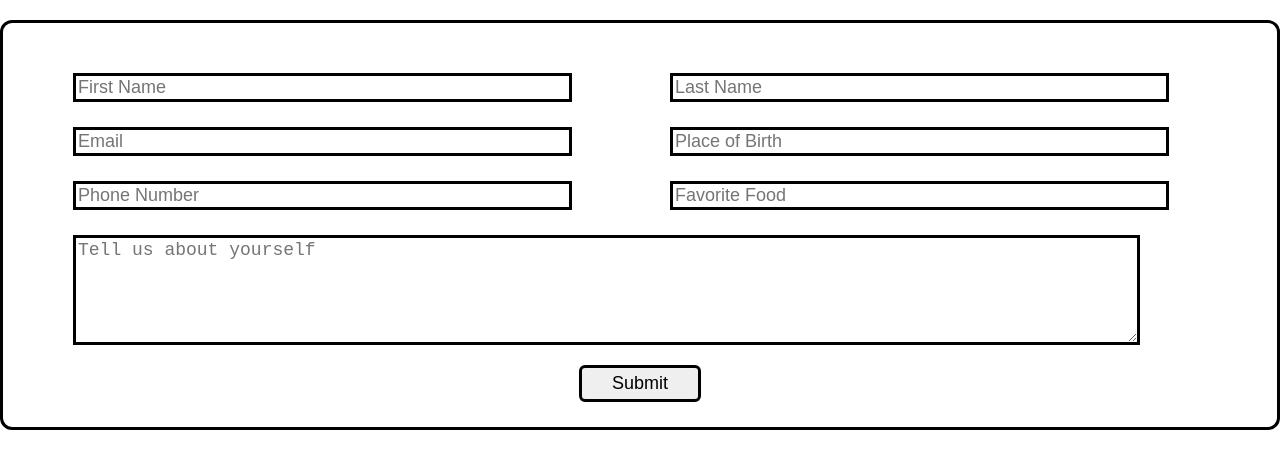
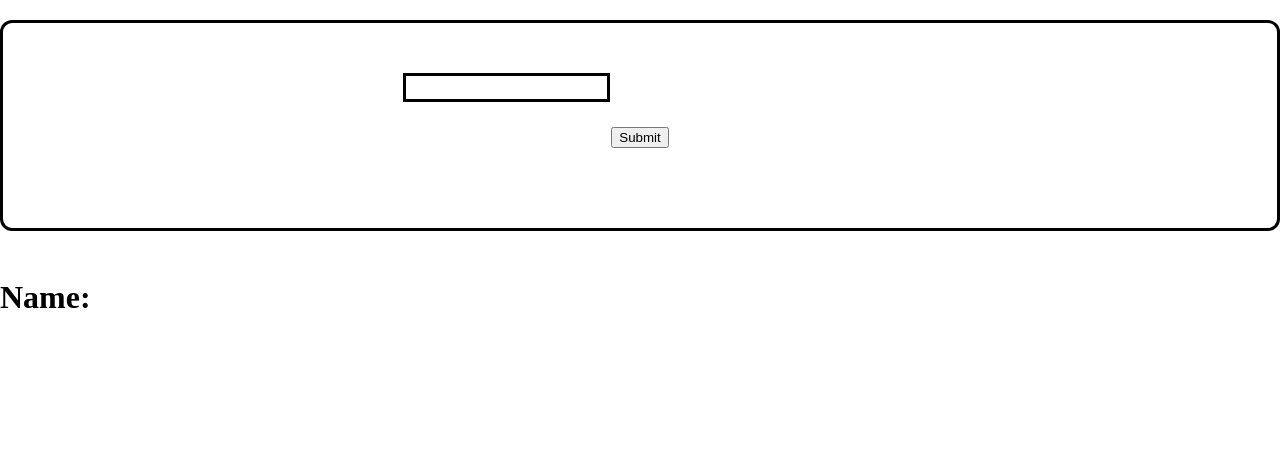
Before and after one commit to nks397/Module-3, a React (Create React App) app: page / in a window 1280 px wide. Shown: the top 468 px of the page. Built offline with nearby package versions, Linux system fonts and the light colour scheme.

Commit message:
name-entry

```diff
--- a/src/App.js
+++ b/src/App.js
@@ -1,93 +1,58 @@
 import React from "react"
-import Badge from "./Badge"
 
-class App extends React.Component{
-    constructor(){
+class App extends React.Component {
+    constructor() {
         super()
         this.state = {
-            firstName: "",
-            lastName: "",
-            email: "",
-            placeOfBirth: "",
-            phoneNumber: "",
-            favFood: "",
-            aboutYou: "",
-            badgeArr: []
+            name: "",
+            nameArr: []
         }
-        this.handleSubmit = this.handleSubmit.bind(this)
-        this.handleChange = this.handleChange.bind(this)
-        this.handleNumbers = this.handleNumbers.bind(this)
+            this.handleChange = this.handleChange.bind(this)
+            this.handleSubmit = this.handleSubmit.bind(this)
+    }
+    handleChange(event) {
+        const {name, value} = event.target
+        this.setState({
+            [name]: value,
+        })
     }
 
     handleSubmit(event) {
         event.preventDefault()
         this.setState(prevState => {
             return {
-                firstName: "",
-                lastName: "",
-                email: "",
-                placeOfBirth: "",
-                phoneNumber: "",
-                favFood: "",
-                aboutYou: "",
-                badgeArr: [
-                    ...prevState.badgeArr, {...prevState}
+                nameArr: [
+                    ...prevState.nameArr, {name: prevState.name}
+
                 ]
             }
         })
+        console.log("Submit successful!")
     }
 
 
-    handleChange(event){
-        const {name, value} = event.target
-        this.setState({
-            [name]: value
-        })
-    }
+    render() {
+        const newNameArr = this.state.nameArr.map((namesList, index) => <li key={index}>{namesList.name}</li>)
+        return (
+            <div>
+                <form onSubmit={this.handleSubmit}>
+                    <input type="text" name="name" value={this.state.name} onChange={this.handleChange}/>
+                    <button type="submit">Submit</button>
+                </form>
+                <br />
+                <h1>Name: {this.state.name}</h1>
+                <br />
+                <ol style={{fontSize: "20px"}}>
+                    {newNameArr}
+                </ol>
+            </div>
+        )
 
-    handleNumbers(event){
-        let phoneNumber = event.target.value;
-        if (!Number(phoneNumber)) {
-            return
-        }
-        this.setState({
-            [event.target.name]: phoneNumber
-        })
-    }
-
-    render() {
-        const badges = this.state.badgeArr.map((item)=>{ return <Badge key={item}{...item}/>})
-        return(
-            <div className="input-container">
-                <form onSubmit={this.handleSubmit}>
-                    <input style={{width: "248%", position: "relative", right: "330px"}} type="text" name="firstName" placeholder="First Name" value={this.state.firstName} minlength="3" onChange={this.handleChange} required/>
-                    <input style={{width: "248%", position: "relative", left: "-10px"}} type="text" name="lastName" placeholder="Last Name" value={this.state.lastName} minlength="3" onChange={this.handleChange} required/>
-                    <input style={{width: "248%", position: "relative", right: "330px"}} type="text" name="email" placeholder="Email" value={this.state.email} minlength="3" onChange={this.handleChange} required/>
-                    <input style={{width: "248%", position: "relative", left: "-10px"}} type="text" name="placeOfBirth" placeholder="Place of Birth" value={this.state.placeOfBirth} minlength="3" onChange={this.handleChange} required/>
-                    <input style={{width: "248%", position: "relative", right: "330px"}} type="tel" name="phoneNumber" placeholder="Phone Number" value={this.state.phoneNumber} minlength="3" onChange={this.handleNumbers} required/>
-                    <input style={{width: "248%", position: "relative", left: "-10px"}} type="text" name="favFood" placeholder="Favorite Food" value={this.state.favFood} minlength="3" onChange={this.handleChange} required/>
-                    <textarea style={{width: "223%", height:"200%", position: "relative", left: "-330px"}}type="text" name="aboutYou" placeholder="Tell us about yourself" value={this.state.aboutYou} minlength="3" onChange={this.handleChange} required/>
-                    <button style={{fontSize:"18px", padding:"5px 30px", border: "solid 3px", borderRadius: "6px", position: "relative", top: "55px"}} type="submit" onClick={this.inputReset}>Submit</button>
-                </form>
-                {badges}
-           </div>
-        )
     }
 }
-// width was  260% before
+
 export default App
 
-
-// The user should be able to enter their information in the badge fields.***
-// Upon submit, the badge fields should be cleared, and a new badge should be displayed below the badge form. (*FIX*)****
-// Each time the user submits a badge, each badge will be printed below the form in a list.***
-// Specify input types to correspond with the required information.***
-// Add a minimal character count of 3 for each field.***
-// Note: The new badge should not appear until after it is submitted.***
-// If any of the input fields are empty the Submit button should be disabled***
-// Write validation code to make sure the phone number field only has numbers (no dashes or special characters, must look like this 9757653323
-// ***
-
-// Notes:
-// fix badgeArr***
-// fix submit function
+// Build a simple react app with an *input box, an *<h1>, a *button, and an *ordered list. The user will type names into the input box.
+// When the user types in the input box, the <h1> should update to show the same text as the input box.
+// When the user clicks the button, the value of the input box should be added to a running list of names that have been previous entered. (Hint: you'll need to set state and map over an array to do this).
```
